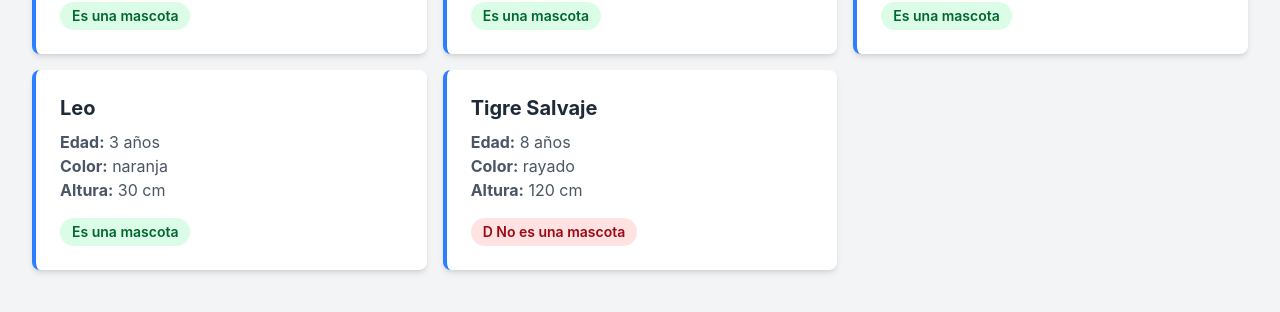
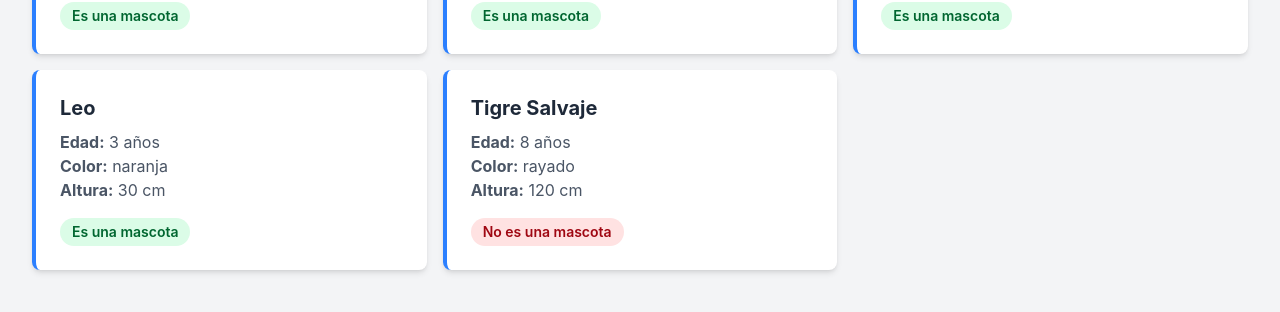
Before and after one commit to ApoloByte/Electiva1A2026P1, a React (Vite) app in the folder s14-conceptos-importantes-y-retos/reto-1-react-repaso/: page / in a window 1280 px wide. Shown: the part 262-574 px from the top of the page. Built offline with nearby package versions, Linux system fonts and the light colour scheme; no server answers.

Commit message:
Reto 1 refactorizado

```diff
--- a/s14-conceptos-importantes-y-retos/reto-1-react-repaso/src/App.tsx
+++ b/s14-conceptos-importantes-y-retos/reto-1-react-repaso/src/App.tsx
@@ -1,85 +1,27 @@
-import { useState, useEffect } from 'react';
-
-// Definición de la interfaz Animal
-interface Animal {
-  name: string;
-  age: number;
-  color: string;
-  isPet: boolean;
-  height?: number;
-}
-
-// Componente de bienvenida
-const WelcomeMessage = () => {
-  return (
-    <div className="mb-6">
-      <h1 className="text-3xl font-bold text-blue-600">Solucion Reto 1</h1>
-      <p className="text-gray-600">Bienvenidos chavales</p>
-    </div>
-  );
-};
+import { useAnimals } from './hooks/useAnimals';
+import { WelcomeMessage } from './components/WelcomeMessage';
+import { AnimalCard } from './components/AnimalCard';
 
 export default function App() {
-  // 1. Crear el useState con al menos 5 registros iniciales
-  const [animals, setAnimals] = useState<Animal[]>([
-    { name: "Firulais", age: 5, color: "café", isPet: true, height: 50 },
-    { name: "Michi", age: 2, color: "blanco", isPet: true, height: 25 },
-    { name: "Rex", age: 4, color: "negro", isPet: true, height: 60 },
-    { name: "Leo", age: 3, color: "naranja", isPet: true, height: 30 },
-    { name: "Tigre Salvaje", age: 8, color: "rayado", isPet: false, height: 120 }
-  ]);
-
- // 3. useEffect para llamar a la API cuando el componente se monte por primera vez
-  useEffect(() => {
-    // Definimos la función ADENTRO del useEffect
-    const getAnimalsFromAPI = async () => {
-      try {
-        const response = await fetch('https://electiva5-api.apolobyte.top/animals');
-        const data = await response.json();
-
-        // Actualizamos el estado con los datos obtenidos
-        setAnimals(data);
-      } catch (error) {
-        console.error("Error al obtener los animales:", error);
-      }
-    };
-
-    // La ejecutamos inmediatamente después de declararla
-    getAnimalsFromAPI();
-  }, []); // El arreglo vacío asegura que solo se ejecute una vez
+  // Consumimos nuestro Custom Hook
+  const { animals } = useAnimals();
 
   return (
     <div className="min-h-screen bg-gray-100 p-8">
-      {/* Mensaje de bienvenida */}
-      <WelcomeMessage />
 
-      {/* 4. Utilizar map para recorrer la lista de animales */}
+      {/* Usamos el componente y le pasamos la información por Props */}
+      <WelcomeMessage
+        title="Solucion Reto 1"
+        subtitle="Bienvenidos chavales"
+      />
+
       <div className="grid grid-cols-1 md:grid-cols-2 lg:grid-cols-3 gap-4">
+        {/* Recorremos la lista y renderizamos el componente AnimalCard */}
         {animals.map((animal, index) => (
-          <div key={index} className="bg-white p-6 rounded-lg shadow-md border-l-4 border-blue-500">
-            <h2 className="text-xl font-bold text-gray-800">{animal.name}</h2>
-            <ul className="mt-2 text-gray-600">
-              <li><strong>Edad:</strong> {animal.age} años</li>
-              <li><strong>Color:</strong> {animal.color}</li>
-              {/* Mostramos la altura solo si existe */}
-              {animal.height && <li><strong>Altura:</strong> {animal.height} cm</li>}
-            </ul>
-
-            <div className="mt-4">
-              {/* 5. Uso del operador ternario para la propiedad isPet */}
-              {animal.isPet ? (
-                <span className="inline-block bg-green-100 text-green-800 text-sm px-3 py-1 rounded-full font-semibold">
-                   Es una mascota
-                </span>
-              ) : (
-                <span className="inline-block bg-red-100 text-red-800 text-sm px-3 py-1 rounded-full font-semibold">
-                  D No es una mascota
-                </span>
-              )}
-            </div>
-          </div>
+          <AnimalCard key={index} animal={animal} />
         ))}
       </div>
+
     </div>
   );
 }
--- /dev/null
+++ b/s14-conceptos-importantes-y-retos/reto-1-react-repaso/src/components/AnimalCard.tsx
@@ -0,0 +1,30 @@
+import type { Animal } from '../interfaces/Animal';
+
+interface AnimalCardProps {
+  animal: Animal;
+}
+
+export const AnimalCard = ({ animal }: AnimalCardProps) => {
+  return (
+    <div className="bg-white p-6 rounded-lg shadow-md border-l-4 border-blue-500">
+      <h2 className="text-xl font-bold text-gray-800">{animal.name}</h2>
+      <ul className="mt-2 text-gray-600">
+        <li><strong>Edad:</strong> {animal.age} años</li>
+        <li><strong>Color:</strong> {animal.color}</li>
+        {animal.height && <li><strong>Altura:</strong> {animal.height} cm</li>}
+      </ul>
+
+      <div className="mt-4">
+        {animal.isPet ? (
+          <span className="inline-block bg-green-100 text-green-800 text-sm px-3 py-1 rounded-full font-semibold">
+            Es una mascota
+          </span>
+        ) : (
+          <span className="inline-block bg-red-100 text-red-800 text-sm px-3 py-1 rounded-full font-semibold">
+            No es una mascota
+          </span>
+        )}
+      </div>
+    </div>
+  );
+};
--- /dev/null
+++ b/s14-conceptos-importantes-y-retos/reto-1-react-repaso/src/components/WelcomeMessage.tsx
@@ -0,0 +1,13 @@
+interface WelcomeProps {
+  title: string;
+  subtitle: string;
+}
+
+export const WelcomeMessage = ({ title, subtitle }: WelcomeProps) => {
+  return (
+    <div className="mb-6">
+      <h1 className="text-3xl font-bold text-blue-600">{title}</h1>
+      <p className="text-gray-600">{subtitle}</p>
+    </div>
+  );
+};
--- /dev/null
+++ b/s14-conceptos-importantes-y-retos/reto-1-react-repaso/src/hooks/useAnimals.ts
@@ -0,0 +1,29 @@
+import { useState, useEffect } from 'react';
+import type { Animal } from '../interfaces/Animal';
+
+export const useAnimals = () => {
+  const [animals, setAnimals] = useState<Animal[]>([
+    { name: "Firulais", age: 5, color: "café", isPet: true, height: 50 },
+    { name: "Michi", age: 2, color: "blanco", isPet: true, height: 25 },
+    { name: "Rex", age: 4, color: "negro", isPet: true, height: 60 },
+    { name: "Leo", age: 3, color: "naranja", isPet: true, height: 30 },
+    { name: "Tigre Salvaje", age: 8, color: "rayado", isPet: false, height: 120 }
+  ]);
+
+  useEffect(() => {
+    const getAnimalsFromAPI = async () => {
+      try {
+        const response = await fetch('https://electiva5-api.apolobyte.top/animals');
+        const data = await response.json();
+        setAnimals(data);
+      } catch (error) {
+        console.error("Error al obtener los animales:", error);
+      }
+    };
+
+    getAnimalsFromAPI();
+  }, []);
+
+  // Retornamos el estado para que cualquier componente que use el hook pueda acceder a él
+  return { animals };
+};
--- /dev/null
+++ b/s14-conceptos-importantes-y-retos/reto-1-react-repaso/src/interfaces/Animal.ts
@@ -0,0 +1,7 @@
+export interface Animal {
+  name: string;
+  age: number;
+  color: string;
+  isPet: boolean;
+  height?: number;
+}
```
